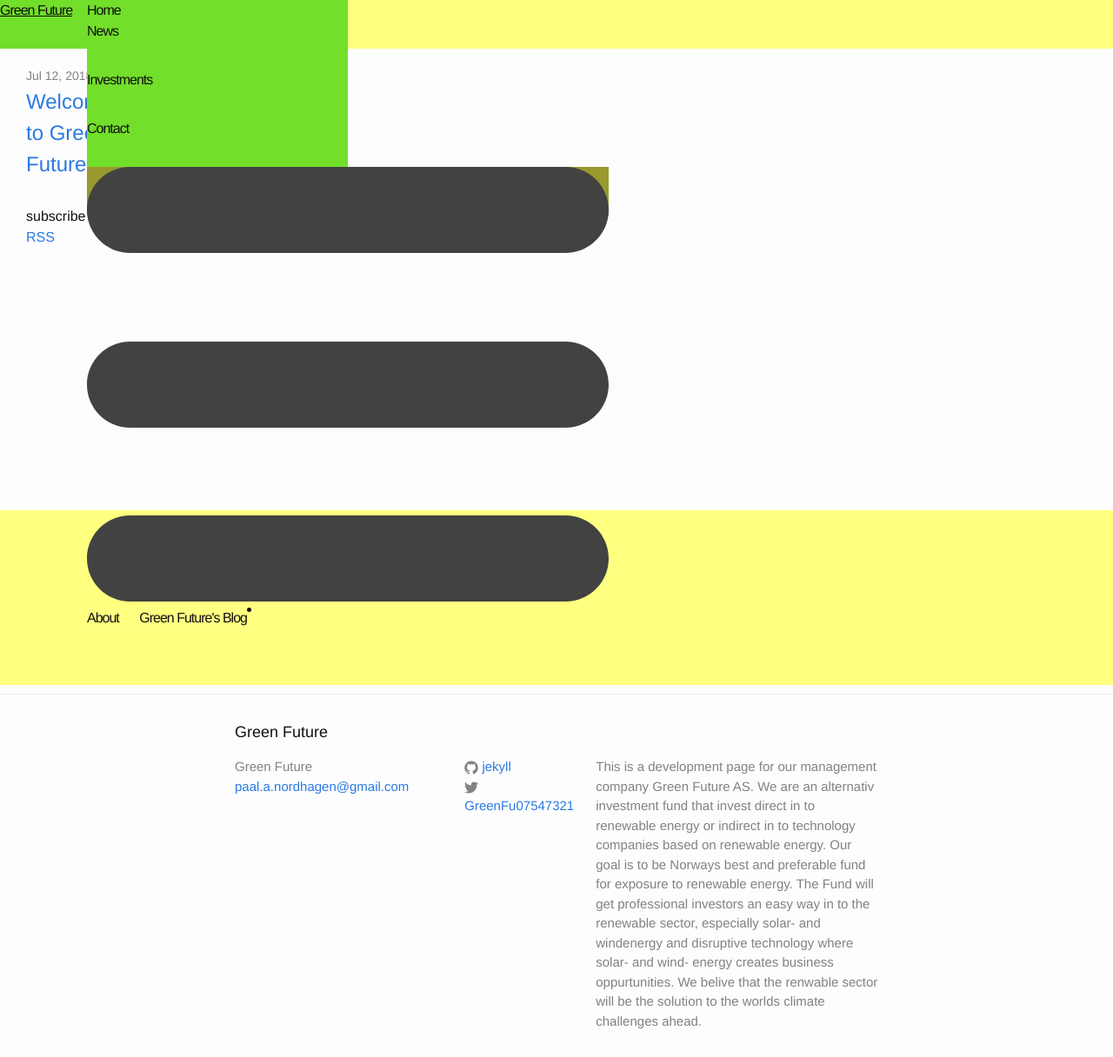
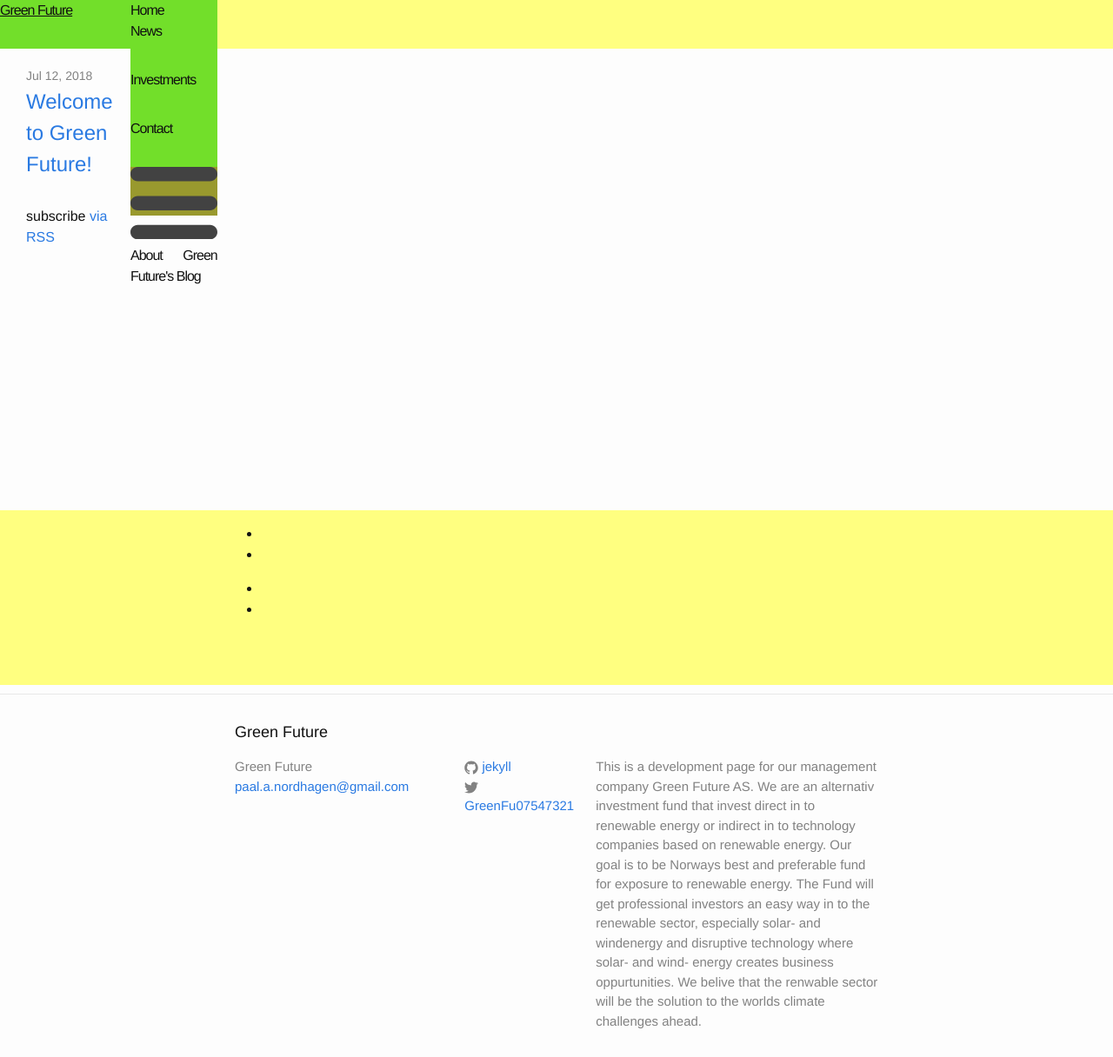
Before and after one commit to Paal-August/Paal-August.github.io, a Jekyll site: the page built from index.html, in a window 1280 px wide and 1216 px high. Shown: the whole window at 87% size. Built offline with Jekyll 4.4.1, drawn with Linux system fonts in a browser that asks for light colours.

Commit message:
Update _layout.scss

```diff
--- a/_sass/_layout.scss
+++ b/_sass/_layout.scss
@@ -28,7 +28,7 @@
 .site-title {
     font-size: 16px;
     height:56px;
-    width:100px;
+    width:150px;
     letter-spacing: -1px;
     margin-bottom: 0;
     float: left;
@@ -42,7 +42,7 @@
 
 .site-menu {
     font-size: 16px;
-    width:300px;
+    width:100px;
     height:56px;
     letter-spacing: -1px;
     margin-bottom: 0;
@@ -56,7 +56,7 @@
 .site-nav {
     font-size: 16px;
     height:56px;
-    width:600px;
+    width:100px;
     letter-spacing: -1px;
     margin-bottom: 0;
     float: left;
```
